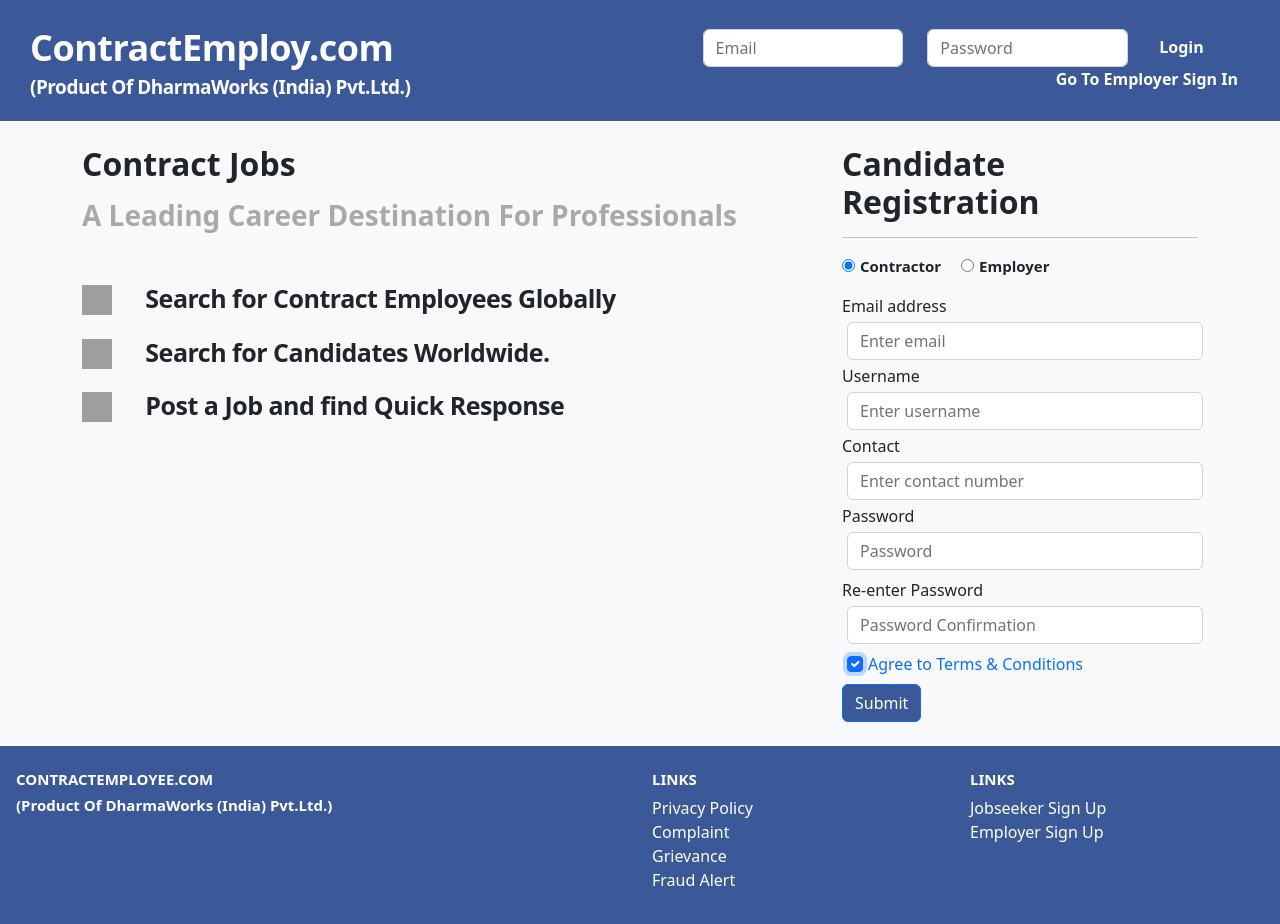
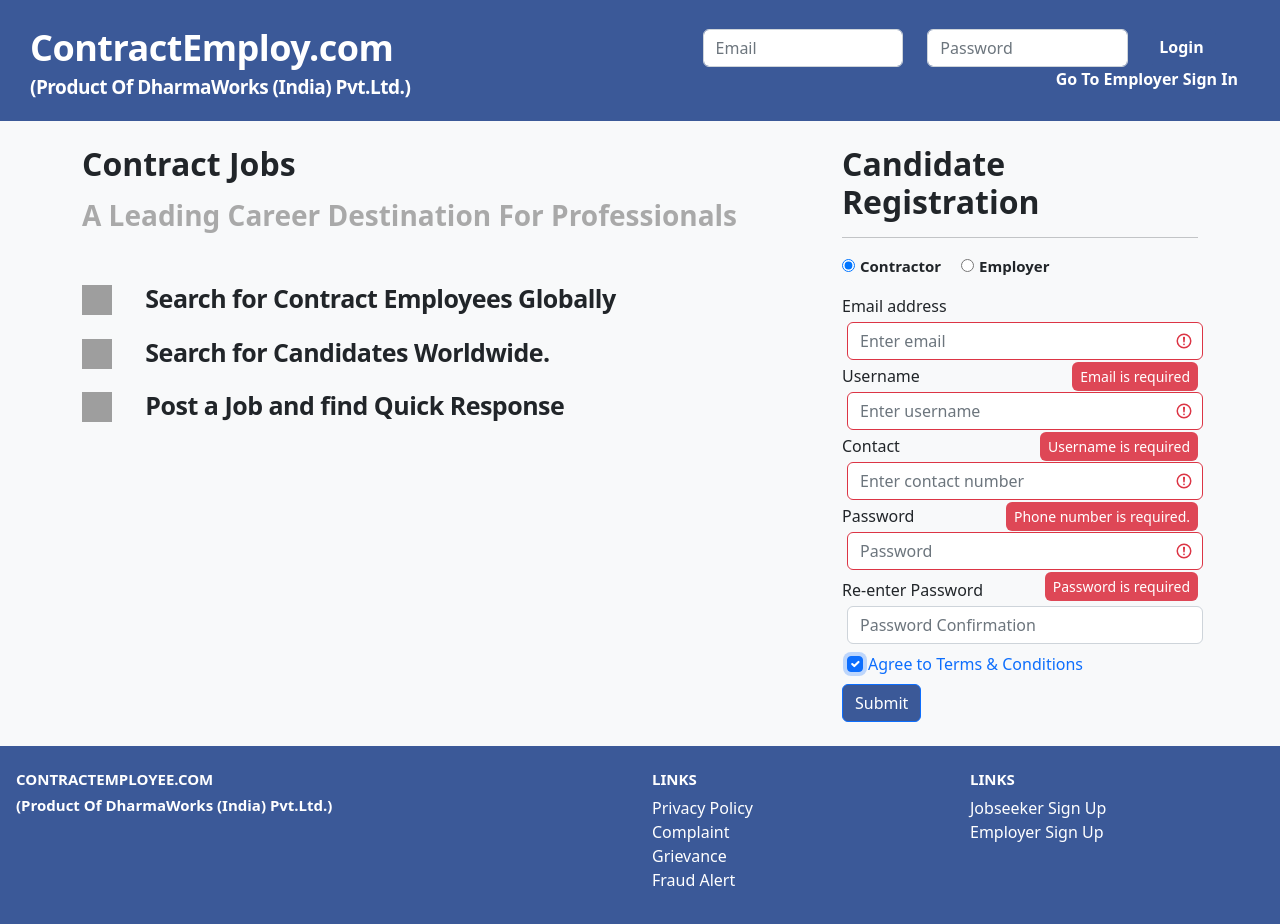
Before and after one commit to krutarth45/ContractEmployeeCom, a React (Create React App) app in the folder frontend/: page / in a window 1280 px wide. Both pictures are taken after a click on the checkbox 855 px from the left and 664 px from the top of the page. Shown: the top 924 px of the page. Built offline with nearby package versions, Linux system fonts and the light colour scheme; grey boxes are pictures that could not be loaded.

Commit message:
Registration validation completed

```diff
--- a/frontend/src/components/HomeBody/HomeBody.js
+++ b/frontend/src/components/HomeBody/HomeBody.js
@@ -1,6 +1,29 @@
 import { Container, Row, Col, Form, Button } from 'react-bootstrap';
+import * as yup from 'yup';
+import { Formik } from 'formik';
 import './HomeBody.css';
 const HomeBody = () => {
+  const phoneRegExp =
+    /^((\\+[1-9]{1,4}[ \\-]*)|(\\([0-9]{2,3}\\)[ \\-]*)|([0-9]{2,4})[ \\-]*)*?[0-9]{3,4}?[ \\-]*[0-9]{3,4}?$/;
+  const schema = yup.object().shape({
+    email: yup.string().required('Email is required').email(),
+    username: yup.string().required('Username is required'),
+    contact: yup
+      .string()
+      .required('Phone number is required.')
+      .matches(phoneRegExp, 'Phone Number is not Valid.'),
+    password: yup
+      .string()
+      .required('Password is required')
+      .matches(
+        /^(?=.*[a-z])(?=.*[A-Z])(?=.*[0-9])(?=.*[!@#\$%\^&\*])(?=.{8,})/,
+        'Must Contain 8 Characters, One Uppercase, One Lowercase, One Number and One Special Case Character'
+      ),
+    passwordConfirmation: yup
+      .string()
+      .oneOf([yup.ref('password'), null], 'Passwords must match'),
+    terms: yup.bool().required().oneOf([true], 'terms must be accepted')
+  });
   return (
     <Container className="mb-3">
       <Row>
@@ -83,36 +106,120 @@
               </div>
             </div>
             <div className="mt-3">
-              <Form>
-                <Form.Group className="mb-1" controlId="formBasicEmail">
+              <Formik
+                validationSchema={schema}
+                onSubmit={(values) => {
+                  console.log(values);
+                }}
+                initialValues={{
+                  email: '',
+                  username: '',
+                  contact: '',
+                  password: '',
+                  passwordConfirmation: '',
+                  terms: false
+                }}
+              >
+                {({ handleSubmit, handleChange, values, touched, errors }) => (
+                  <Form noValidate onSubmit={handleSubmit}>
+                    <Form.Group
+                      className="mb-1 position-relative"
+                      controlId="formBasicEmail"
+                    >
                       <Form.Label className="homeBodyRight__formLabel">
                         Email address
                       </Form.Label>
-                  <Form.Control type="email" placeholder="Enter email" />
+                      <Form.Control
+                        type="email"
+                        placeholder="Enter email"
+                        name="email"
+                        value={values.email}
+                        onChange={handleChange}
+                        isValid={touched.email && !errors.email}
+                        isInvalid={!!errors.email}
+                      />
+                      <Form.Control.Feedback
+                        type="invalid"
+                        style={{ right: '0px' }}
+                        tooltip
+                      >
+                        {errors.email}
+                      </Form.Control.Feedback>
                     </Form.Group>
-                <Form.Group className="mb-1" controlId="formBasicUsername">
+                    <Form.Group
+                      className="mb-1 position-relative"
+                      controlId="formBasicUsername"
+                    >
                       <Form.Label className="homeBodyRight__formLabel">
                         Username
                       </Form.Label>
-                  <Form.Control type="text" placeholder="Enter username" />
+                      <Form.Control
+                        type="text"
+                        placeholder="Enter username"
+                        name="username"
+                        value={values.username}
+                        onChange={handleChange}
+                        isValid={touched.username && !errors.username}
+                        isInvalid={!!errors.username}
+                      />
+                      <Form.Control.Feedback
+                        type="invalid"
+                        style={{ right: '0px' }}
+                        tooltip
+                      >
+                        {errors.username}
+                      </Form.Control.Feedback>
                     </Form.Group>
-                <Form.Group className="mb-1" controlId="formBasicContact">
+                    <Form.Group
+                      className="mb-1 position-relative"
+                      controlId="formBasicContact"
+                    >
                       <Form.Label className="homeBodyRight__formLabel">
                         Contact
                       </Form.Label>
                       <Form.Control
-                    type="number"
+                        type="text"
+                        name="contact"
                         placeholder="Enter contact number"
+                        value={values.contact}
+                        onChange={handleChange}
+                        isValid={touched.contact && !errors.contact}
+                        isInvalid={!!errors.contact}
                       />
+                      <Form.Control.Feedback
+                        type="invalid"
+                        style={{ right: '0px' }}
+                        tooltip
+                      >
+                        {errors.contact}
+                      </Form.Control.Feedback>
                     </Form.Group>
-                <Form.Group className="mb-2" controlId="formBasicPassword">
+                    <Form.Group
+                      className="mb-2 position-relative"
+                      controlId="formBasicPassword"
+                    >
                       <Form.Label className="homeBodyRight__formLabel">
                         Password
                       </Form.Label>
-                  <Form.Control type="password" placeholder="Password" />
+                      <Form.Control
+                        type="password"
+                        placeholder="Password"
+                        name="password"
+                        value={values.password}
+                        onChange={handleChange}
+                        isValid={touched.password && !errors.password}
+                        isInvalid={!!errors.password}
+                      />
+                      <Form.Control.Feedback
+                        type="invalid"
+                        style={{ right: '0px' }}
+                        tooltip
+                      >
+                        {errors.password}
+                      </Form.Control.Feedback>
                     </Form.Group>
                     <Form.Group
-                  className="mb-2"
+                      className="mb-2 position-relative"
                       controlId="formBasicPasswordConfirm"
                     >
                       <Form.Label className="homeBodyRight__formLabel">
@@ -121,13 +228,38 @@
                       <Form.Control
                         type="password"
                         placeholder="Password Confirmation"
+                        name="passwordConfirmation"
+                        value={values.passwordConfirmation}
+                        onChange={handleChange}
+                        isValid={
+                          touched.passwordConfirmation &&
+                          !errors.passwordConfirmation
+                        }
+                        isInvalid={!!errors.passwordConfirmation}
                       />
+                      <Form.Control.Feedback
+                        type="invalid"
+                        style={{ right: '0px' }}
+                        tooltip
+                      >
+                        {errors.passwordConfirmation}
+                      </Form.Control.Feedback>
                     </Form.Group>
-                <Form.Group className="mb-2" controlId="formBasicCheckbox">
+                    <Form.Group
+                      className="mb-2 position-relative"
+                      controlId="formBasicCheckbox"
+                    >
                       <div className="d-flex align-items-center">
                         <Form.Check
+                          required
+                          name="terms"
                           type="checkbox"
-                      // label="Agree to Terms & Conditions"
+                          onChange={handleChange}
+                          isInvalid={!!errors.terms}
+                          feedback={errors.terms}
+                          feedbackType="invalid"
+                          id="validationFormik106"
+                          feedbackTooltip
                         />
                         <a href="/" style={{ textDecoration: 'none' }}>
                           Agree to Terms & Conditions
@@ -138,6 +270,8 @@
                       Submit
                     </Button>
                   </Form>
+                )}
+              </Formik>
             </div>
           </div>
         </Col>
```
Lines whose indentation alone changed are shown as unchanged.
